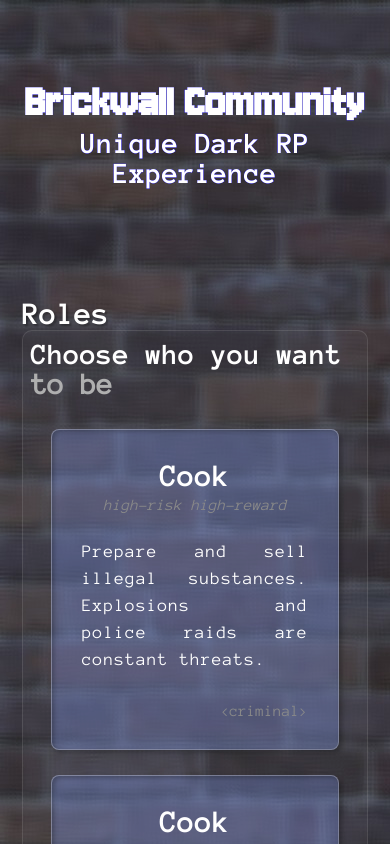
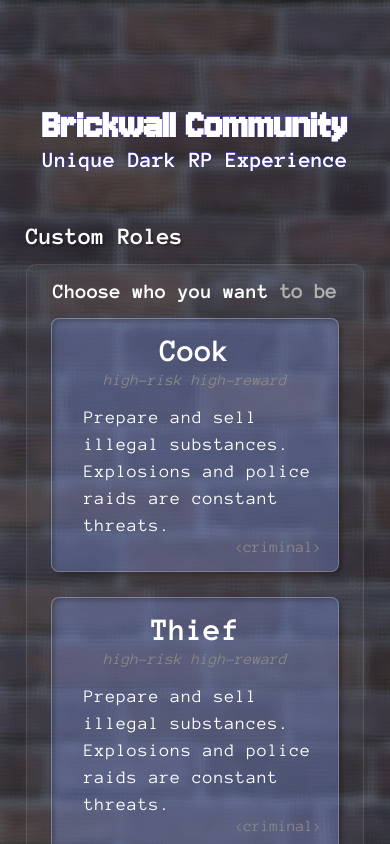
Before and after one commit to EmekC/brickwall-community, a React (Vite) app: page / in a window 390 px wide. Shown: the top 844 px of the page. Built offline with nearby package versions, Linux system fonts and the light colour scheme.

Commit message:
Fixed overflow

```diff
--- a/src/App.css
+++ b/src/App.css
@@ -3,13 +3,30 @@
 *:after {
   font-family: "Anonymous", sans-serif;
   color: var(--primary-color);
-  box-sizing: border-box; /* includes the padding & border in an element's total width and height */
+  box-sizing: border-box;
   padding: 0;
   margin: 0;
 }
 
 html {
   scroll-behavior: smooth;
+}
+
+:root {
+  --primary-color: white;
+  --font-size-h1: 7rem; /* 112px */
+  --font-size-h2: 2rem; /* 32px */
+  --font-size-h3: 1.875rem; /* 30px */
+  --font-size-h4: 1rem; /* 16px */
+  --font-color-h4: #898989;
+  --font-size-p: 1.125rem; /* 18px */
+  --line-height-p: 1.5;
+  --letter-spacing-p: 1px;
+
+  --text-shadow-default: 2px 2px 2px rgba(0, 0, 0, 0.3);
+  --text-shadow-blue: -0.2px 0 #1d12c2, 0 0.2px #1d12c2, 0.2px 0 #1d12c2,
+    0 0.2px #1d12c2;
+  --span-color: #afafaf;
 }
 
 body {
@@ -25,30 +42,19 @@ body {
   display: flex;
   justify-content: center;
   align-items: center;
-
-}
-
-:root {
-  --primary-color: white;
-  --font-size-h1: 3rem; /* 112px */
-  --font-size-h2: 2rem; /* 32px */
-  --font-size-h3: 1.875rem; /* 30px */
-  --font-size-h4: 1rem; /* 16px */
-  --font-color-h4: #898989;
-  --font-size-p: 1.125rem; /* 18px */
-  --line-height-p: 1.5;
-  --letter-spacing-p: 1px;
-
-  --text-shadow-default: 2px 2px 2px rgba(0, 0, 0, 0.3);
-  --text-shadow-blue: -0.2px 0 #1d12c2, 0 0.2px #1d12c2, 0.2px 0 #1d12c2,
-    0 0.2px #1d12c2;
-  --span-color: #afafaf;
 }
 
 @media (max-width: 600px) {
   body {
-    padding: 1rem;
-    background-attachment: scroll; /* Better performance on mobile */
+    background-attachment: scroll; /* better performance on mobile */
+  }
+
+  :root {
+    --font-size-h1: 2.7rem; /* 112px */
+  }
+
+  body p {
+    text-align: start;
   }
 }
 
@@ -78,16 +84,6 @@ body {
   body {
     padding: 2.5rem;
   }
-}
-
-li,
-a {
-  text-decoration: none;
-}
-
-a {
-  font-size: 1.5rem;
-  padding: 1rem;
 }
 
 /* Text */
@@ -120,10 +116,7 @@ p {
   font-size: var(--font-size-p);
   line-height: var(--line-height-p);
   letter-spacing: var(--letter-spacing-p);
-  text-align: justify; /* justifies text */
-  white-space: pre-line;
-
-  /* respects linebreaks, spaces and tabs still collapse */
+  white-space: pre-line; /* respects linebreaks, spaces and tabs still collapse */
 }
 
 .textShadow {
@@ -132,6 +125,16 @@ p {
 
 .span {
   color: var(--span-color);
+}
+
+li,
+a {
+  text-decoration: none;
+}
+
+a {
+  font-size: 1.5rem;
+  padding: 1rem;
 }
 
 /* http://youtube.com/watch?v=e8SIFP0Q--Y */
--- a/src/App.tsx
+++ b/src/App.tsx
@@ -5,7 +5,7 @@ import PageContent from "./components/PageContent/PageContent";
 function App() {
   return (
     <>
-      {/* <NavBar /> */}
+      <NavBar />
       <PageContent />
     </>
   );
--- a/src/components/Card/Card.module.css
+++ b/src/components/Card/Card.module.css
@@ -2,9 +2,9 @@
   display: flex;
   flex-direction: column;
 
-  width: 100%;
-  max-width: 21.875rem;
-  aspect-ratio: 5 / 4;
+  width: 100%; /* of cell size */
+  max-width: 21.875rem; /* max-width we want to have - for browser */
+  aspect-ratio: 5 / 4; /* height to width ratio card */
 
   padding: 1.875rem;
   color: #fbfbfb;
@@ -22,16 +22,32 @@
 
 .cardSubtitle {
   align-self: center;
-  margin-top: 0.313rem;
+  margin-top: 0.3rem;
   font-style: italic;
 }
 
 .cardText {
-  justify-content: center;
-  margin-top: 1.563rem;
+  margin-top: 1.5rem;
+  text-align: justify; /* justifies text */
 }
 
 .cardTag {
   align-self: flex-end;
   margin-top: 1.875rem;
 }
+
+@media (max-width: 600px) {
+  .card {
+    padding: 1rem;
+  }
+
+  .cardText {
+    margin-left: 1rem;
+    margin-top: 1rem;
+    text-align: start;
+  }
+
+  .cardTag {
+    margin-top: 0;
+  }
+}
--- a/src/components/CardsContainer/CardsContainer.module.css
+++ b/src/components/CardsContainer/CardsContainer.module.css
@@ -2,10 +2,18 @@
   display: grid;
   grid-template-columns: repeat(auto-fit, minmax(18rem, 1fr));
   gap: 1.563rem;
-  padding: 0 1.25rem;
+  padding: 0 1.5rem; /* I want the cards to be a bit more centered than subtitle */
   width: 100%;
 }
 
+/* mobile */
+@media (max-width: 600px) {
+  .cardsContainer {
+    padding: 0 0.5rem;
+  }
+}
+
+/* tablet */
 @media (max-width: 992px) {
   .cardsContainer {
     grid-template-columns: repeat(auto-fit, minmax(18rem, 1fr));
@@ -13,9 +21,9 @@
   }
 }
 
+/* desktop */
 @media (min-width: 1200px) {
   .cardsContainer {
     grid-template-columns: repeat(3, 21.875rem);
-    justify-content: center;
   }
 }
--- a/src/components/CardsContainer/CardsContainer.tsx
+++ b/src/components/CardsContainer/CardsContainer.tsx
@@ -16,24 +16,24 @@ function CardsContainer() {
       />
 
       <Card
-        id="Cook"
-        title="Cook"
+        id="Thief"
+        title="Thief"
         subtitle="high-risk high-reward"
         text={cardCookContent}
         tag="<criminal>"
       />
 
       <Card
-        id="Cook"
-        title="Cook"
+        id="Investigator"
+        title="Investigator"
         subtitle="high-risk high-reward"
         text={cardCookContent}
         tag="<criminal>"
       />
 
       <Card
-        id="Cook"
-        title="Cook"
+        id="Hacker"
+        title="Hacker"
         subtitle="high-risk high-reward"
         text={cardCookContent}
         tag="<criminal>"
--- a/src/components/ContentSection/ContentSection.module.css
+++ b/src/components/ContentSection/ContentSection.module.css
@@ -1,9 +1,9 @@
 .contentSection {
   display: flex;
   flex-direction: column;
-  /* gap: 1.875rem; */
-  padding: 0.625rem;
-  overflow-x: hidden;
+  gap: 1.875rem;
+
+  margin-top: 0.625rem; /* more space for href */
 }
 
 .contentContainer {
@@ -17,12 +17,37 @@
   border: 1.5px solid rgba(255, 255, 255, 0.1);
   background-color: rgba(95, 95, 104, 0.15);
   border-radius: 10px;
-  padding: 0.5rem;
+  padding: 1.875rem;
   overflow-x: hidden;
 }
-/* height: 100%;  */
-/* contentBlock
- grows with the parent element */
+
+.subtitle {
+  padding-bottom: 1.875rem;
+}
+
+@media (max-width: 600px) {
+  .contentContainer {
+    padding: 1rem;
+  }
+
+  .contentSection {
+    gap: 1rem;
+  }
+
+  .subtitle {
+    padding-bottom: 1rem;
+    font-size: 1.3rem;
+    text-align: center;
+  }
+
+  .text {
+    padding: 0.5rem;
+  }
+
+  .title {
+    font-size: 1.5rem;
+  }
+}
 
 /*
 originally general contentBlock:
--- a/src/components/ContentSection/ContentSection.tsx
+++ b/src/components/ContentSection/ContentSection.tsx
@@ -23,12 +23,10 @@ function ContentSection({
   return (
     <section id={id}>
       <div className={styles.contentSection}>
-        <h2 className={"textShadow"}>{title}</h2>
+        <h2 className={`textShadow ${styles.title}`}>{title}</h2>
         <div className={styles.contentContainer} style={sx}>
-          {subtitle && (
-            <h3 style={{ paddingBottom: "1.875rem" }}>{subtitle}</h3>
-          )}
-          {text && <p>{text}</p>}
+          {subtitle && <h3 className={styles.subtitle}>{subtitle}</h3>}
+          {text && <p className={styles.text}>{text}</p>}
           {children}
           {footer && (
             <footer style={{ paddingTop: "1.875rem" }}>{footer}</footer>
--- a/src/components/Header/Header.module.css
+++ b/src/components/Header/Header.module.css
@@ -1,7 +1,20 @@
 .heroContent {
-  padding: 3.75rem 0 3.75rem 0;
+  padding-top: 3.75rem;
+  padding-bottom: 3.75rem;
   align-self: center;
   text-align: center;
   text-shadow: var(--text-shadow-blue);
   max-width: 100%;
 }
+
+@media (max-width: 600px) {
+  .heroContent {
+    padding-bottom: 0.2rem;
+    /* padding-right: 0.5rem;
+    padding-left: 0.5rem; */
+  }
+
+  .heroContent h3 {
+    font-size: 1.4rem;
+  }
+}
--- a/src/components/NavBar/NavBar.module.css
+++ b/src/components/NavBar/NavBar.module.css
@@ -1,23 +1,29 @@
-nav {
-  display: flex;
-  justify-content: left;
-  gap: 1.5rem;
-}
-
 .navContainer {
   background-color: rgb(204, 204, 204, 0.25);
   width: 100%;
-  padding: 0.75rem;
+  padding: 1.2rem 1.1rem;
   margin-top: 1.875rem;
 
   border: 1.5px solid white;
   border-radius: 5px;
+}
 
+nav {
+  display: flex;
+  justify-content: left;
+  gap: 1rem;
 }
 
 a {
   font-size: 1.5rem;
   text-shadow: -0.2px 0 #1d12c2, 0 0.2px #1d12c2, 0.2px 0 #1d12c2,
     0 0.2px #1d12c2;
-  /* padding is in the app.css */
 }
+
+@media (max-width: 600px) {
+  .navContainer {
+    display: none;
+  }
+}
+
+/* padding for a is in the app.css */
--- a/src/components/PageContent/PageContent.module.css
+++ b/src/components/PageContent/PageContent.module.css
@@ -2,7 +2,8 @@
   display: flex;
   flex-direction: column;
   gap: 2.5rem;
-  margin-bottom: 3.125rem;
+
+  margin-bottom: 3rem;
   width: 100%;
   max-width: 100%;
 }
--- a/src/components/PageContent/PageContent.tsx
+++ b/src/components/PageContent/PageContent.tsx
@@ -20,11 +20,11 @@ function PageContent() {
   return (
     <div className={styles.pageContent}>
       <Header />
-      <ContentSection id="Roles" title="Roles" subtitle={rolesSubtitle}>
+      <ContentSection id="Roles" title="Custom Roles" subtitle={rolesSubtitle}>
         <CardsContainer />
       </ContentSection>
-      {/* <ContentSection id="News" title="News" text={newsContent} /> */}
-      {/* <ContentSection id="VIP" title="VIP Access" text={vipContent} /> */}
+      <ContentSection id="News" title="News" text={newsContent} />
+      <ContentSection id="VIP" title="VIP Access" text={vipContent} />
     </div>
   );
 }
```
